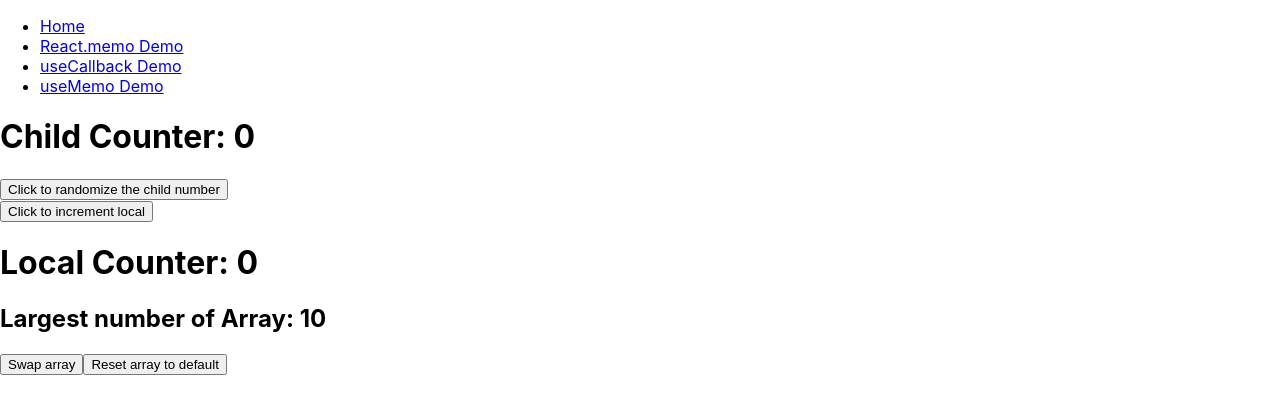
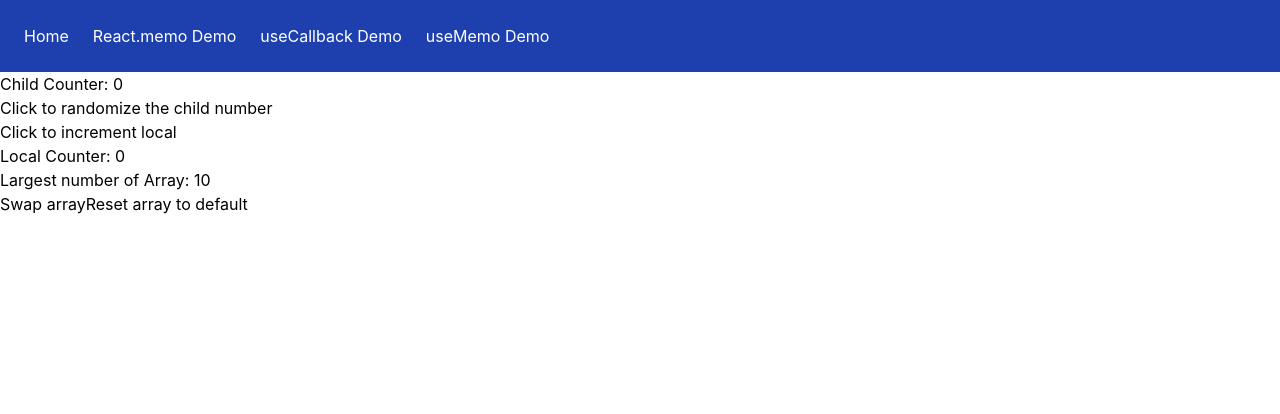
Before and after one commit to luqmaanessop/frontTuesday_memoization, a React (Create React App) app: page /usememo in a window 1280 px wide. Shown: the top 414 px of the page. Built offline with nearby package versions, Linux system fonts and the light colour scheme.

Commit message:
Bring tailwind + style nav

```diff
--- a/package.json
+++ b/package.json
@@ -38,6 +38,9 @@
     ]
   },
   "devDependencies": {
-    "codegen.macro": "^4.1.0"
+    "autoprefixer": "^10.4.8",
+    "codegen.macro": "^4.1.0",
+    "postcss": "^8.4.16",
+    "tailwindcss": "^3.1.8"
   }
 }
--- a/src/components/Navbar.js
+++ b/src/components/Navbar.js
@@ -4,18 +4,18 @@ import { Link } from "react-router-dom";
 function Navbar() {
   return (
     <nav>
-      <ul>
-        <li>
-          <Link to="/">Home</Link>
+      <ul class="flex p-6 bg-blue-800">
+        <li class="mr-6">
+          <Link class="text-white hover:text-blue-100" to="/">Home</Link>
         </li>
-        <li>
-          <Link to="/memo">React.memo Demo</Link>
+        <li class="mr-6">
+          <Link class="text-white hover:text-blue-100" to="/memo">React.memo Demo</Link>
         </li>
-        <li>
-          <Link to="/usecallback">useCallback Demo</Link>
+        <li class="mr-6">
+          <Link class="text-white hover:text-blue-100" to="/usecallback">useCallback Demo</Link>
         </li>
-        <li>
-          <Link to="/usememo">useMemo Demo</Link>
+        <li class="mr-6">
+          <Link class="text-white hover:text-blue-100" to="/usememo">useMemo Demo</Link>
         </li>
       </ul>
     </nav>
--- /dev/null
+++ b/tailwind.config.js
@@ -0,0 +1,10 @@
+/** @type {import('tailwindcss').Config} */
+module.exports = {
+  content: [
+    "./src/**/*.{js,jsx,ts,tsx}",
+  ],
+  theme: {
+    extend: {},
+  },
+  plugins: [],
+}
```
Also changed, not shown: src/index.css (+7 -3 lines), 1 other file (tests, documents, lock files or other folders).
